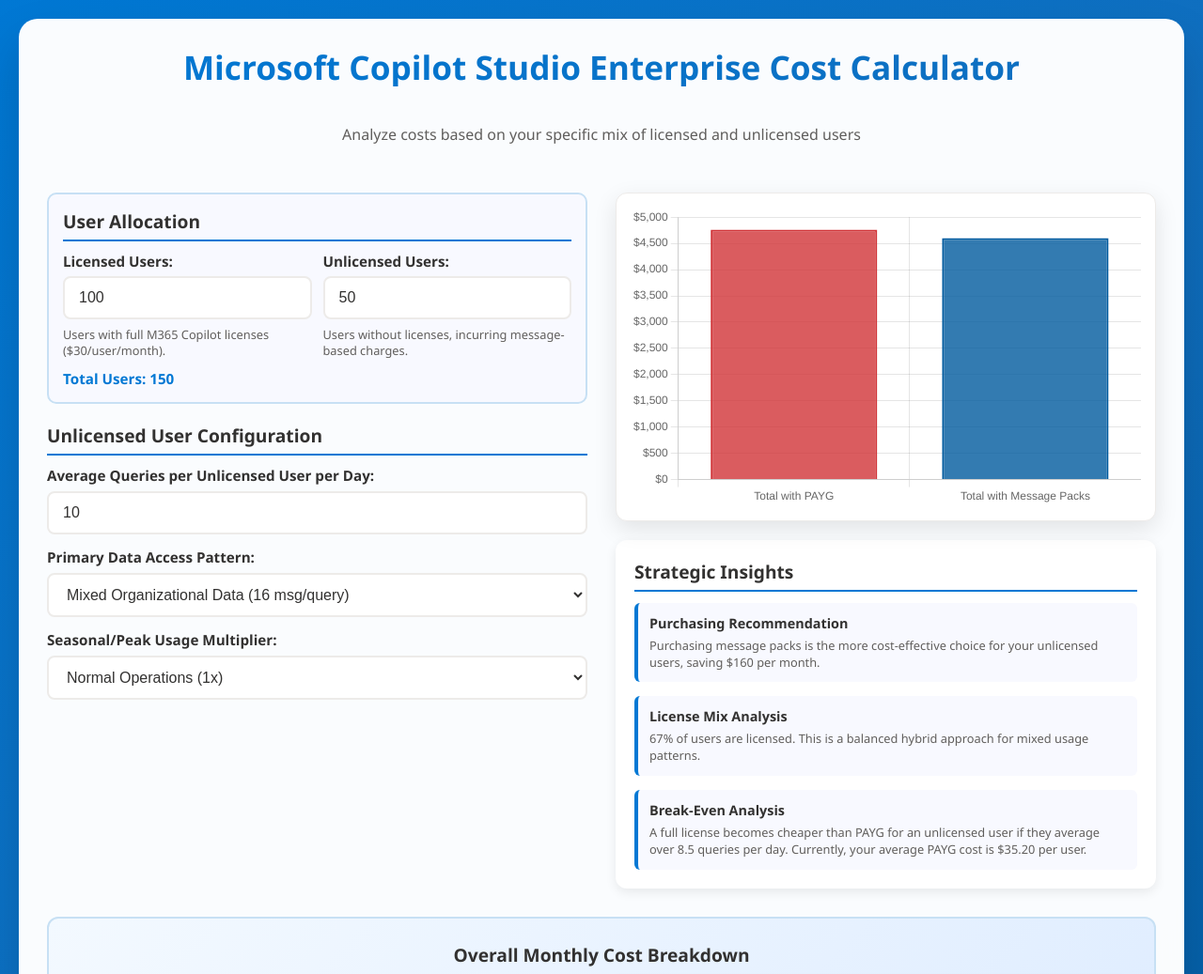
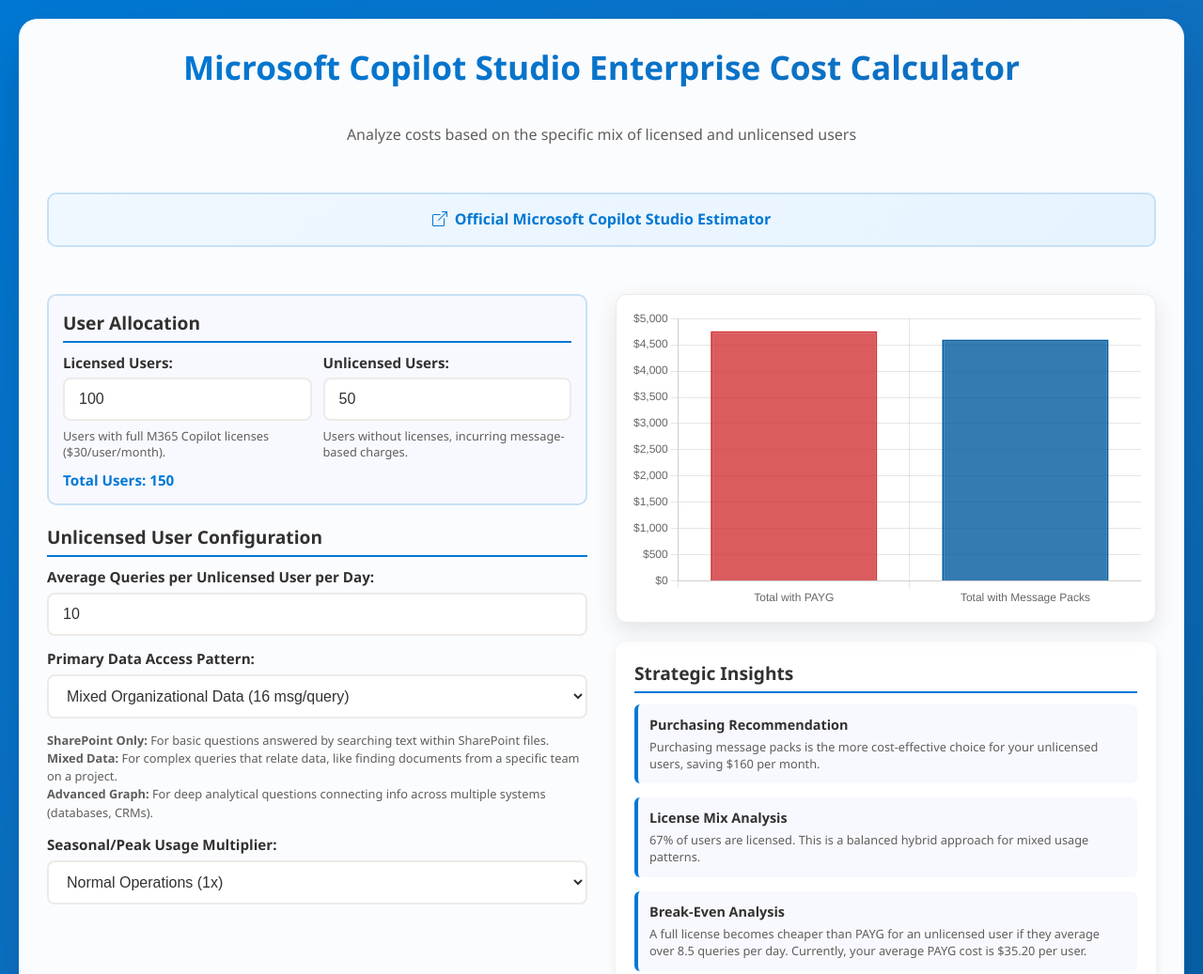
Before and after one commit to teresanguyen-ihg/copilot-calculator, a plain HTML site: page index.html in a window 1280 px wide. Shown: the top 1037 px of the page at 94% size. Drawn offline with nearby package versions, Linux system fonts and the light colour scheme.

Commit message:
added description to data and external link index.html

```diff
--- a/index.html
+++ b/index.html
@@ -222,6 +222,7 @@
             margin-top: 12px;
         }
 
+
         .insight-item {
             padding: 12px;
             border-left: 4px solid #0078d4;
@@ -246,6 +247,30 @@
             border: 2px solid #107c10;
             box-shadow: 0 6px 16px rgba(16, 124, 16, 0.2);
         }
+        .reference-link {
+            grid-column: 1 / -1;
+            text-align: center;
+            margin-bottom: 20px;
+            padding: 15px;
+            background: linear-gradient(135deg, #f0f8ff 0%, #e6f3ff 100%);
+            border-radius: 10px;
+            border: 2px solid #c7e0f4;
+        }
+
+        .reference-link a {
+            color: #0078d4;
+            text-decoration: none;
+            font-weight: 600;
+            display: inline-flex;
+            align-items: center;
+            gap: 8px;
+            transition: color 0.3s ease;
+        }
+
+        .reference-link a:hover {
+            color: #106ebe;
+            text-decoration: underline;
+        }
 
         @media (max-width: 1024px) {
             .container { grid-template-columns: 1fr; }
@@ -260,7 +285,17 @@
 <body>
     <div class="container">
         <h1>Microsoft Copilot Studio Enterprise Cost Calculator</h1>
-        <p class="subtitle">Analyze costs based on your specific mix of licensed and unlicensed users</p>
+        <p class="subtitle">Analyze costs based on the specific mix of licensed and unlicensed users</p>
+
+        <div class="reference-link">
+            <a href="https://microsoft.github.io/copilot-studio-estimator/" target="_blank" rel="noopener noreferrer">
+                <svg style="width: 16px; height: 16px; fill: currentColor;" viewBox="0 0 16 16">
+                    <path d="M8.636 3.5a.5.5 0 0 0-.5-.5H1.5A1.5 1.5 0 0 0 0 4.5v10A1.5 1.5 0 0 0 1.5 16h10a1.5 1.5 0 0 0 1.5-1.5V7.864a.5.5 0 0 0-1 0V14.5a.5.5 0 0 1-.5.5h-10a.5.5 0 0 1-.5-.5v-10a.5.5 0 0 1 .5-.5h6.636a.5.5 0 0 0 .5-.5z"/>
+                    <path d="M16 .5a.5.5 0 0 0-.5-.5h-5a.5.5 0 0 0 0 1h3.793L6.146 9.146a.5.5 0 1 0 .708.708L15 1.707V5.5a.5.5 0 0 0 1 0v-5z"/>
+                </svg>
+                Official Microsoft Copilot Studio Estimator
+            </a>
+        </div>
 
         <div class="controls">
             <div class="user-split-container">
@@ -295,6 +330,11 @@
                         <option value="mixed" selected>Mixed Organizational Data (16 msg/query)</option>
                         <option value="advanced">Advanced Graph/Database (24.4 msg/query)</option>
                     </select>
+                    <div class="help-text" style="margin-top: 8px; line-height: 1.5;">
+                         <strong>SharePoint Only:</strong> For basic questions answered by searching text within SharePoint files.<br>
+                         <strong>Mixed Data:</strong> For complex queries that relate data, like finding documents from a specific team on a project.<br>
+                         <strong>Advanced Graph:</strong> For deep analytical questions connecting info across multiple systems (databases, CRMs).
+                    </div>
                 </div>
                 <div class="input-group">
                     <label for="seasonalMultiplier">Seasonal/Peak Usage Multiplier:</label>
```
